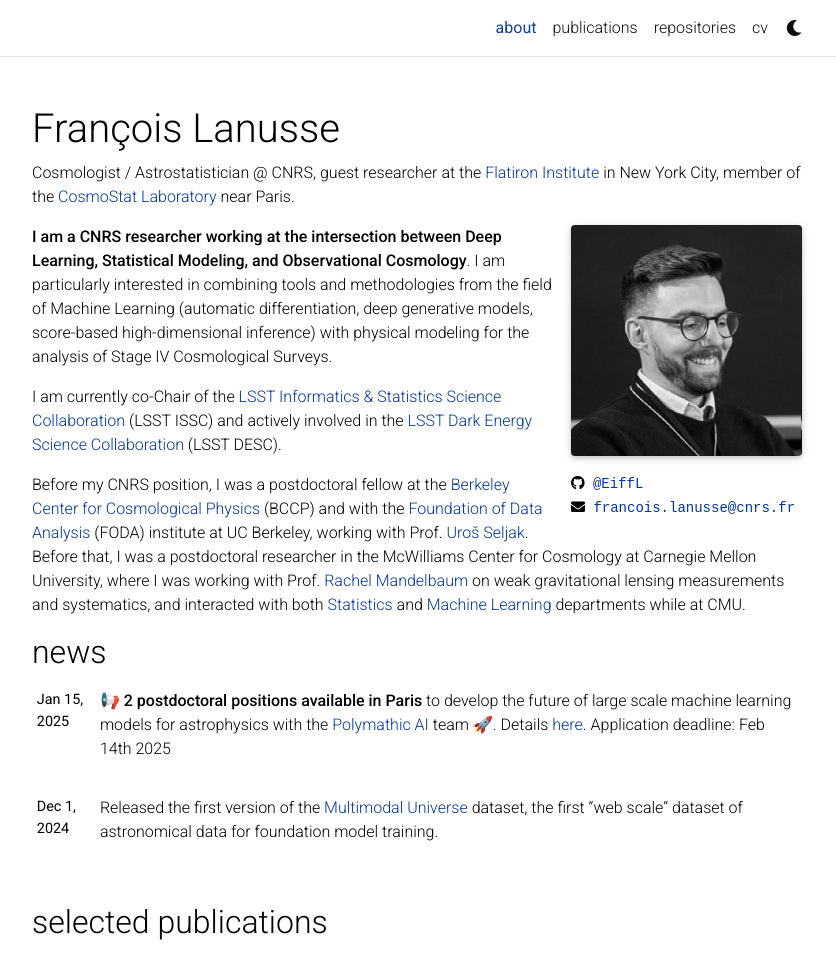
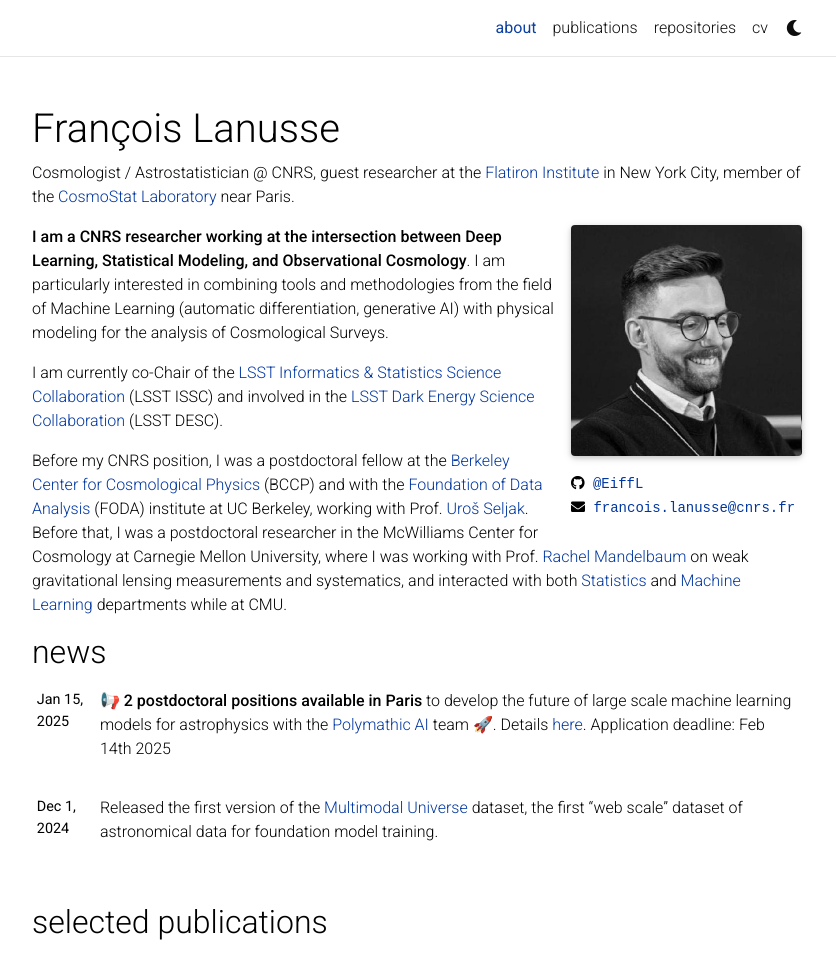
Before and after one commit to EiffL/eiffl.github.io, a Jekyll site: the page built from _pages/about.md, in a window 1280 px wide and 1224 px high, cut to the strip 0-954 px from the top of the window. Shown: the whole strip, without its empty margins (223-1059 px from the left). Built offline with Jekyll 4.4.1, drawn with Linux system fonts in a browser that asks for light colours; full-size pictures stand in for the smaller copies a plugin makes; emoji names are drawn with the system emoji font; comment, search, counter and statistics services are not loaded; a style sheet for code colours, icons or effects is not loaded.

Commit message:
minor update

```diff
--- a/_pages/about.md
+++ b/_pages/about.md
@@ -17,9 +17,9 @@ selected_papers: true # includes a list of papers marked as "selected={true}"
 social: true # includes social icons at the bottom of the page
 ---
 
-**I am a CNRS researcher working at the intersection between Deep Learning, Statistical Modeling, and Observational Cosmology**. I am particularly interested in combining tools and methodologies from the field of Machine Learning (automatic differentiation, deep generative models, score-based high-dimensional inference) with physical modeling for the analysis of Stage IV Cosmological Surveys.
+**I am a CNRS researcher working at the intersection between Deep Learning, Statistical Modeling, and Observational Cosmology**. I am particularly interested in combining tools and methodologies from the field of Machine Learning (automatic differentiation, generative AI) with physical modeling for the analysis of Cosmological Surveys.
 
-I am currently co-Chair of the [LSST Informatics & Statistics Science Collaboration](https://issc.science.lsst.org) (LSST ISSC) and actively involved in the [LSST Dark Energy Science Collaboration](https://lsstdesc.org/) (LSST DESC).
+I am currently co-Chair of the [LSST Informatics & Statistics Science Collaboration](https://issc.science.lsst.org) (LSST ISSC) and involved in the [LSST Dark Energy Science Collaboration](https://lsstdesc.org/) (LSST DESC).
 
 <p>Before my CNRS position, I was a postdoctoral fellow at the <a class="reference external" href="http://bccp.berkeley.edu/">Berkeley Center for Cosmological
 Physics</a> (BCCP) and with the <a class="reference external" href="https://foda.berkeley.edu/">Foundation of Data Analysis</a> (FODA)
```
